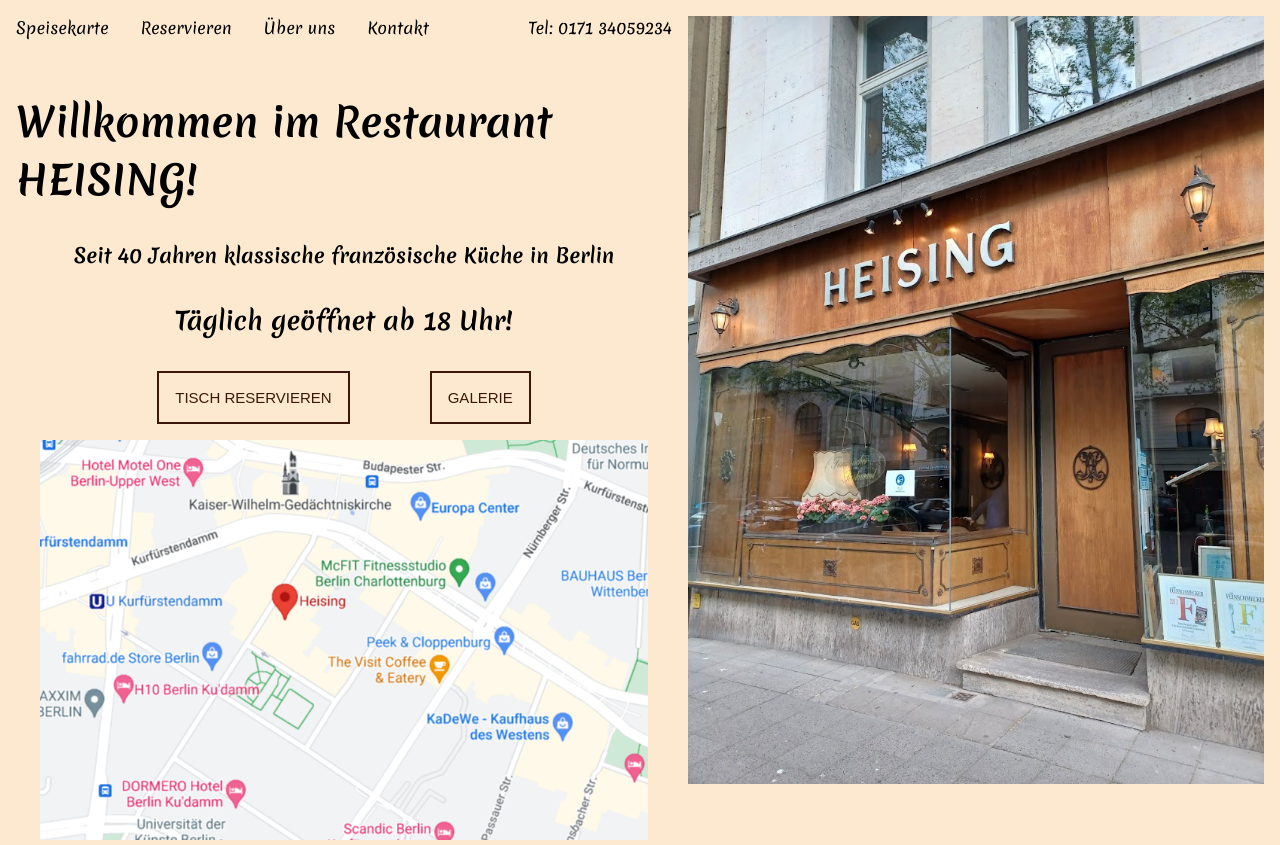
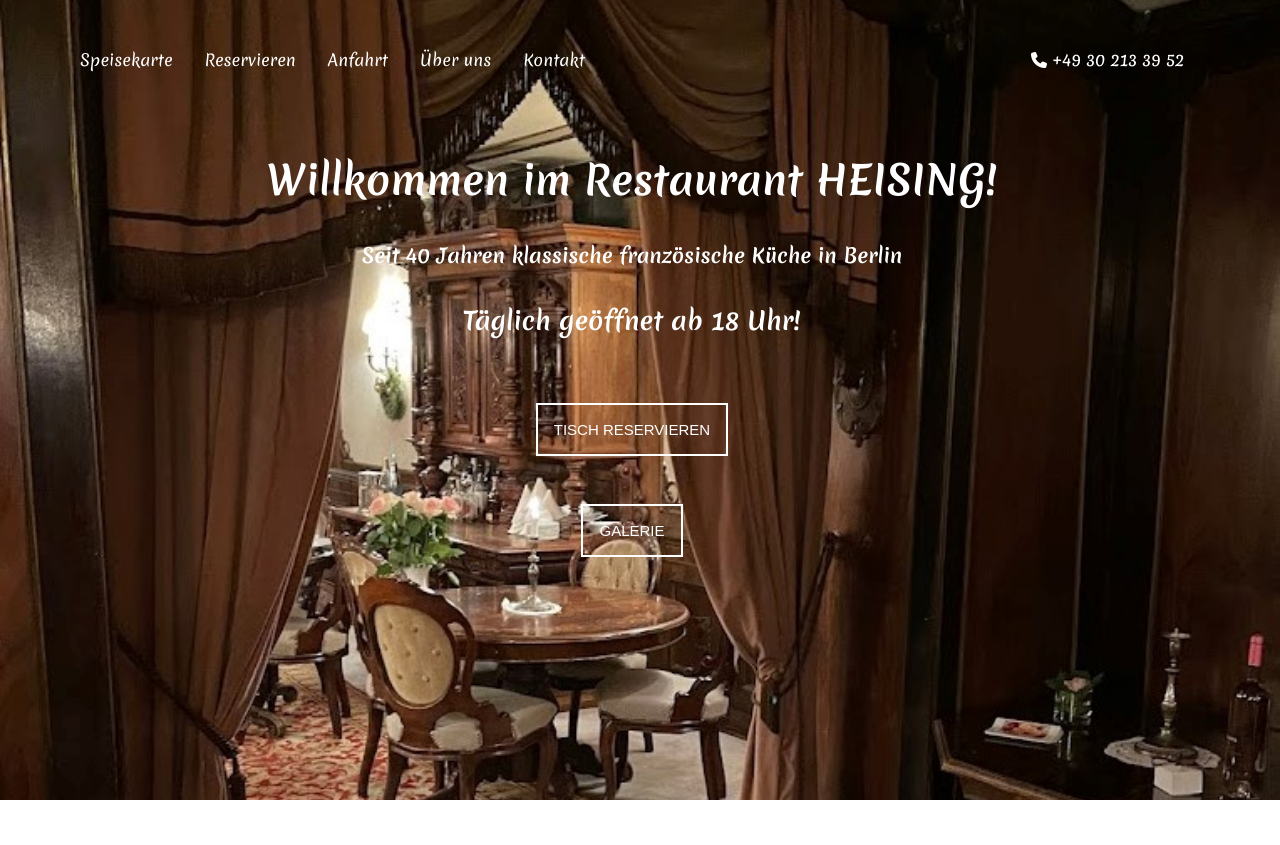
Before and after one commit to jess329/restaurant-project1, a plain HTML site: page index.html in a window 1280 px wide. After the commit the page ends 805 px from the top, so only its background shows below. Drawn offline with Linux system fonts and the light colour scheme.

Commit message:
new design

```diff
--- a/css/layout.css
+++ b/css/layout.css
@@ -2,15 +2,13 @@
 /* Main */
 
 main {
-    height: 100vh;
-    display: flex;
-    justify-content: space-between;
-    padding: 1rem;
+    /* height: 100vh; */
+    padding: 3rem 5rem;
 }
 
 /* Left */
 .hero-left {
-    width: 60%;
+    gap: 5rem;
     padding-right: 1rem;
     display: flex;
     flex-direction: column;
@@ -40,8 +38,11 @@ main {
     gap: 2rem;
 }
 .btn-container {
+    padding: 2rem 0;
     display: flex;
-    gap: 5rem;
+    flex-direction: column;
+    align-items: center;
+    gap: 3rem;
 }
 
 
--- a/css/style.css
+++ b/css/style.css
@@ -1,16 +1,17 @@
 :root {
     --bg-clr1: #FCE9CF;
-    --btn-clr: #3d170a;
-    /* --text-clr: #2c0c02; */
+    --btn-clr: white;
+    --text-clr: #2c0c02;
 }
 
+/* General */
 * {
     box-sizing: border-box;
     margin: 0;
     padding: 0;
+    color: white;
 }
 body {
-    background: var(--bg-clr1);
     font-family: "Merienda";
     overflow-x: hidden;
     margin: 0;
@@ -18,7 +19,7 @@ body {
 a, li {
     text-decoration: none;
     list-style: none;
-    color: black;
+    color: white;
 }
 button {
     border: 1px solid lightgray;
@@ -35,10 +36,28 @@ button {
     color: var(--btn-clr);
 }
 .btn:hover {
-    background: var(--btn-clr);
-    color: var(--bg-clr1);
+    background: var(--text-clr);
+    color: white;
+    border: 2px solid var(--text-clr);
 }
 
+/* Hero */
+
+.background {
+    position: absolute;
+    width: 100vw;
+    height: 100vh;
+    z-index: -1;
+}
+.background img {
+    width: 100%;
+    height: 100%;
+    object-fit: cover;
+}
+
+main {
+    z-index: 10;
+}
 
 .left-info h1 {
     font-size: 40px;
--- a/index.html
+++ b/index.html
@@ -7,21 +7,26 @@
     <link rel="stylesheet" href="css/style.css">
     <link rel="stylesheet" href="css/layout.css">
     <link rel="stylesheet" href="css/media.css">
+    <script src="https://kit.fontawesome.com/a2cc8125a2.js" crossorigin="anonymous"></script>
 
     <link rel="preconnect" href="https://fonts.googleapis.com">
     <link rel="preconnect" href="https://fonts.gstatic.com" crossorigin>
     <link href="https://fonts.googleapis.com/css2?family=Inter&family=Merienda:wght@300;400;700&family=Poppins:wght@200;300;400;600&display=swap" rel="stylesheet"></head>
 <body>
+    <section class="background">
+        <img src="images/innen vorhang2 edited.jpg" alt="Restaurant Heising">
+    </section>
     <main>
         <section class="hero-left">
             <nav>
                 <ul>
                     <li><a href="#">Speisekarte</a></li>
                     <li><a href="#">Reservieren</a></li>
+                    <li><a href="#">Anfahrt</a></li>
                     <li><a href="#">Über uns</a></li>
                     <li><a href="#">Kontakt</a></li>
                 </ul>
-                <span>Tel: 0171 34059234</span>
+                <span><i class="fa-solid fa-phone"></i> +49 30 213 39 52</span>
             </nav>
             <section class="left-content">
                 <section class="left-info">
@@ -34,15 +39,13 @@
                     </section>
                 </section>
 
-                <div class="img-container">
+                <!-- <div class="img-container">
                     <img src="./images/maps.PNG" alt="Maps">
-                </div>
+                </div> -->
             </section>
 
         </section>
-        <section class="hero-right">
-            <img src="images/außen1.jpg" alt="Restaurant Heising">
-        </section>
+
     </main>
 
 </body>
```
Also changed, not shown: images/innen vorhang2 edited.jpg (added).
